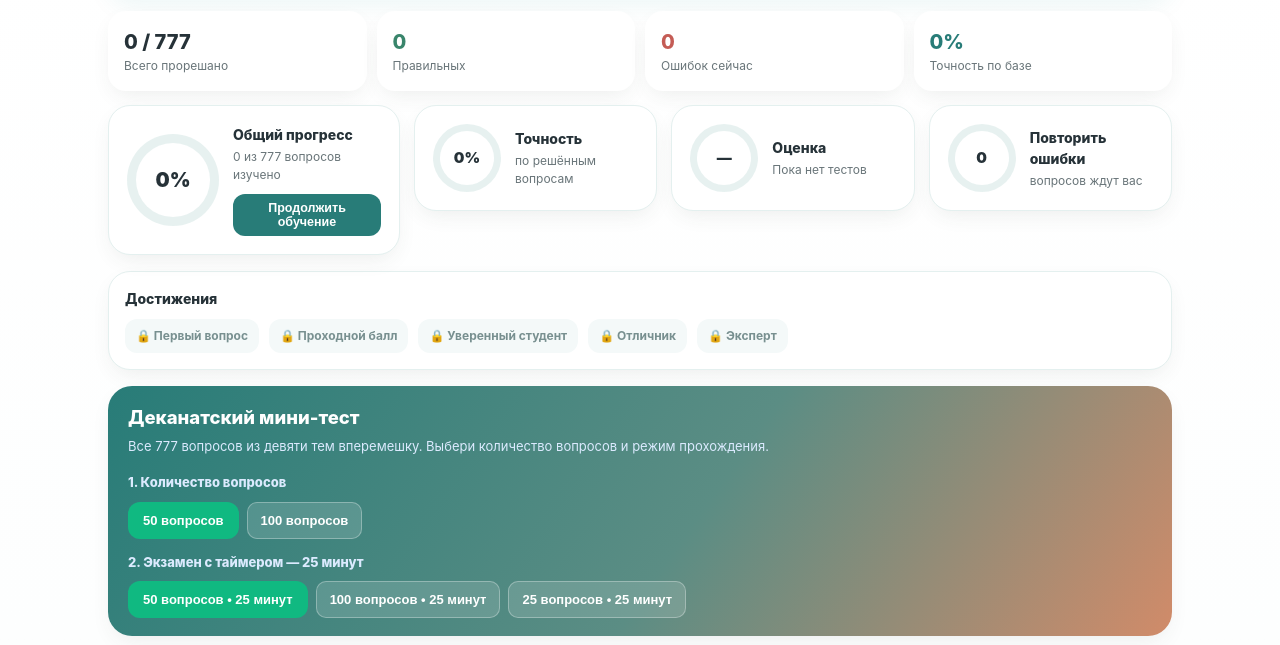
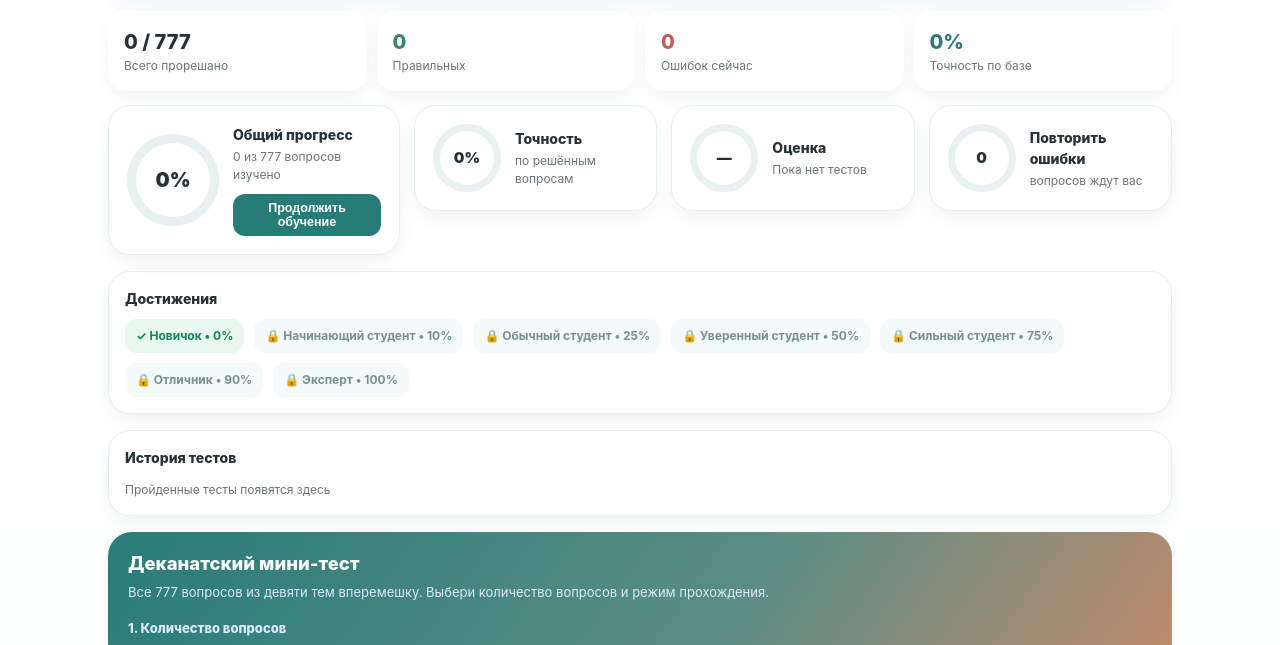
Before and after one commit to kobilovd16-commits/Forensic-Medicine-Trainer, a plain HTML site: page index.html in a window 1280 px wide. Shown: the part 93-738 px from the top of the page. Drawn offline with Linux system fonts and the light colour scheme.

Commit message:
Persist test history and progressive achievements

```diff
--- a/index.html
+++ b/index.html
@@ -480,7 +480,7 @@
   .circle span{position:relative;z-index:1;font-size:20px;font-weight:900;color:var(--text)}
   .circle.small{width:68px;height:68px}.circle.small:after{inset:7px}.circle.small span{font-size:15px}
   .dashboard-title{font-weight:800;font-size:14px}.dashboard-sub{font-size:12px;color:var(--text-muted);margin-top:3px}
-  .achievement-strip{background:#fff;border:1px solid #e4f0ef;border-radius:22px;padding:16px;box-shadow:var(--shadow);margin-bottom:16px}
+  .history-list{display:flex;flex-direction:column;gap:8px;margin-top:10px}.history-row{display:flex;justify-content:space-between;gap:12px;padding:10px 12px;border-radius:12px;background:#f6fbfb;font-size:12px}.history-row strong{color:var(--primary);white-space:nowrap}  .achievement-strip{background:#fff;border:1px solid #e4f0ef;border-radius:22px;padding:16px;box-shadow:var(--shadow);margin-bottom:16px}
   .achievement-list{display:flex;gap:10px;flex-wrap:wrap;margin-top:10px}
   .achievement{padding:8px 11px;border-radius:12px;background:#f4f9f9;font-size:12px;font-weight:700;color:#789090}
   .achievement.unlocked{background:#e8f8f0;color:#168258}
@@ -545,6 +545,11 @@
       <div class="achievement-list" id="achievementList"></div>
     </section>
 
+
+    <section class="achievement-strip">
+      <div class="dashboard-title">История тестов</div>
+      <div id="testHistory" class="history-list"></div>
+    </section>
     <!-- RESUME INCOMPLETE SESSION -->
     <section id="resumeBox" class="resume-box hidden">
       <div>
@@ -819,6 +824,7 @@ function getProgressMap() {
   catch (e) { return {}; }
 }
 const KEY_LAST_GRADE = 'sme_last_grade_v1';
+const KEY_TEST_HISTORY = 'sme_test_history_v1';
 function gradeForPercent(pct) {
   if (pct < 60) return {label:'Не сдано', short:'—', color:'#d95c63'};
   if (pct <= 75) return {label:'Тройка', short:'3', color:'#d69431'};
@@ -834,6 +840,22 @@ function startStudyTopic(tNum) {
   const pool=ALL_QUESTIONS.filter(q=>q.topic===tNum);
   launchSession('Изучение темы '+tNum, shuffleArray(pool));
 }
+function getTestHistory() {
+  try { return JSON.parse(storageGet(KEY_TEST_HISTORY) || '[]'); } catch(e) { return []; }
+}
+function saveTestHistory(entry) {
+  const history = getTestHistory();
+  history.unshift(Object.assign({date:new Date().toISOString()}, entry));
+  storageSet(KEY_TEST_HISTORY, JSON.stringify(history.slice(0,20)));
+}
+function renderTestHistory() {
+  const el=document.getElementById('testHistory'); if(!el) return;
+  const history=getTestHistory();
+  el.innerHTML=history.length ? history.slice(0,5).map(h=>{
+    const d=new Date(h.date).toLocaleDateString('ru-RU');
+    return '<div class="history-row"><span>'+d+' • '+escapeHtml(h.title)+'</span><strong>'+h.pct+'% • '+h.grade.label+'</strong></div>';
+  }).join('') : '<div class="dashboard-sub">Пройденные тесты появятся здесь</div>';
+}
 function updateCircularDashboard() {
   const map=getProgressMap(), vals=Object.values(map), solved=vals.length, correct=vals.filter(v=>v===1).length, wrong=vals.filter(v=>v===0).length;
   const overall=Math.round(solved/Math.max(1,ALL_QUESTIONS.length)*100), acc=solved?Math.round(correct/solved*100):0;
@@ -842,8 +864,9 @@ function updateCircularDashboard() {
   const last=storageGet(KEY_LAST_GRADE); let g=null; try{g=last?JSON.parse(last):null}catch(e){}
   if(g){set('gradeCircle',g.pct,g.grade.short);document.getElementById('gradeLabel').textContent=g.grade.label+' • '+g.pct+'%';document.getElementById('gradeCircle').style.setProperty('--primary',g.grade.color)}
   document.getElementById('overallLabel').textContent=solved+' из '+ALL_QUESTIONS.length+' вопросов изучено';
-  const names=[['Первый вопрос',solved>=1],['Проходной балл',acc>=60],['Уверенный студент',acc>=76],['Отличник',acc>=86],['Эксперт',overall>=100]];
-  document.getElementById('achievementList').innerHTML=names.map(a=>'<span class="achievement '+(a[1]?'unlocked':'')+'">'+(a[1]?'✓ ':'🔒 ')+a[0]+'</span>').join('');
+  const levels=[['Новичок',0],['Начинающий студент',10],['Обычный студент',25],['Уверенный студент',50],['Сильный студент',75],['Отличник',90],['Эксперт',100]];
+  document.getElementById('achievementList').innerHTML=levels.map(a=>'<span class="achievement '+(overall>=a[1]?'unlocked':'')+'">'+(overall>=a[1]?'✓ ':'🔒 ')+a[0]+' • '+a[1]+'%</span>').join('');
+  renderTestHistory();
 }
 function recordQuestionProgress(uid, isCorrect) {
   const map = getProgressMap();
@@ -856,10 +879,13 @@ function resetAllProgress() {
   if (!confirm('Сбросить весь сохранённый прогресс по всем 777 вопросам?')) return;
   storageRemove(KEY_PROGRESS);
   storageRemove(KEY_ACTIVE_SESSION);
+  storageRemove(KEY_TEST_HISTORY);
+  storageRemove(KEY_LAST_GRADE);
   updateGlobalDashboard();
   updateCircularDashboard();
   renderResumeBanner();
   renderTopics();
+  renderTestHistory();
 }
 
 function stopQuizTimer() {
@@ -1352,6 +1378,7 @@ function finishQuiz() {
 
   const pct = Math.round((ok / total) * 100);
   const grade = gradeForPercent(pct); storageSet(KEY_LAST_GRADE, JSON.stringify({pct, grade}));
+  saveTestHistory({title:document.getElementById('quizTitle').textContent, pct, grade, total, correct:ok, wrong:err});
   document.getElementById('quizView').classList.add('hidden');
   document.getElementById('resultView').classList.remove('hidden');
 
```
